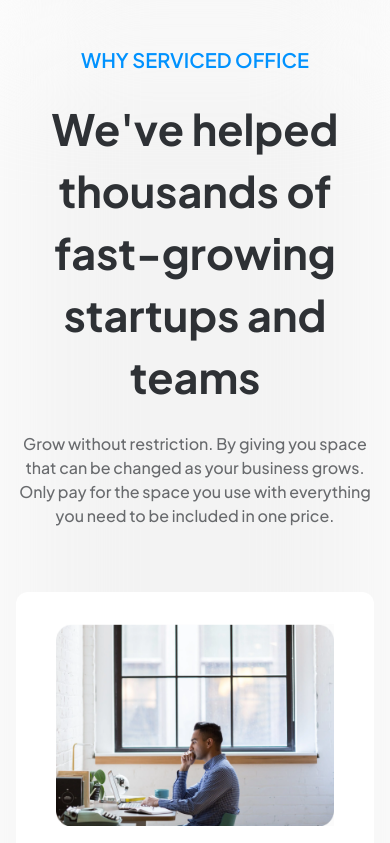
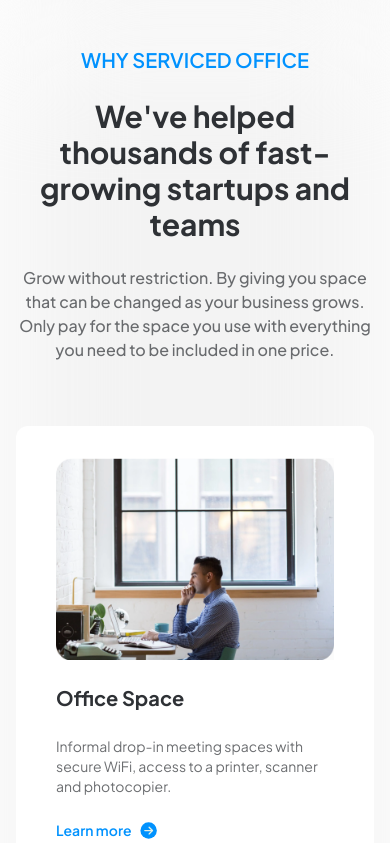
Before and after one commit to Jayennn/project1-devsigner, a React (Vite) app: page / in a window 390 px wide. Shown: the part 4133-4976 px from the top of the page. Built offline with nearby package versions, Linux system fonts and the light colour scheme.

Commit message:
fix responsive about page

```diff
--- a/src/components/Organisms/SectionDataAbout.tsx
+++ b/src/components/Organisms/SectionDataAbout.tsx
@@ -4,11 +4,11 @@ import ItemDataAbout from "@/components/Molecules/ItemDataAbout.tsx";
 const SectionDataAbout = () => {
     return (
         <section className={"container pt-24"}>
-            <Typography variant={"h2"} as={"h2"} className={"max-w-4xl !text-[43px] !leading-snug"}>
+            <Typography variant={"h2"} as={"h2"} className={"!leading-snug"}>
                 Our space is more than a shared office.
                 It is a meeting ground for creatives and teams
             </Typography>
-            <Typography variant={"p"} className={"max-w-2xl mt-4"} color={"secondary"}>
+            <Typography variant={"p"} as={"p"} className={"mt-4"} color={"secondary"}>
                 Find focus and clarity space to do the things you need to do to grow your business in New York. Book
                 by the month, daily or by the hour.
             </Typography>
--- a/src/components/Organisms/SectionOfficeService.tsx
+++ b/src/components/Organisms/SectionOfficeService.tsx
@@ -14,6 +14,7 @@ const SectionOfficeService = ({
             <div className={"container"}>
                 <Typography
                     variant={'h4'}
+                    as={"h4"}
                     color={'blue'}
                     className={'font-semibold uppercase'}
                 >
@@ -21,9 +22,10 @@ const SectionOfficeService = ({
                 </Typography>
                 <Typography
                     variant={'h2'}
+                    as={"h2"}
                     color={'primary'}
                     className={
-                        'mx-auto my-6 max-w-[690px] !text-[43px] !font-[700]  !leading-extraLoose'
+                        'mx-auto my-6 max-w-[690px]'
                     }
                 >
                     {subtitle}
--- a/src/components/Organisms/SectionPartner.tsx
+++ b/src/components/Organisms/SectionPartner.tsx
@@ -4,7 +4,7 @@ import companies from "@/assets/contact/companies.png";
 const SectionPartner = ({title}:{title:string}) => {
     return  <section className="mt-28">
         <div className="container grid gap-4 place-content-center">
-            <Typography className="text-center lg:text-center md:text-xl font-bold" as={"h1"} variant={"h1"} color={"secondary"}>
+            <Typography className="text-center lg:text-center font-bold" as={"h1"} variant={"h1"} color={"secondary"}>
                 {title}
             </Typography>
             <div className="max-w-4xl">
```
